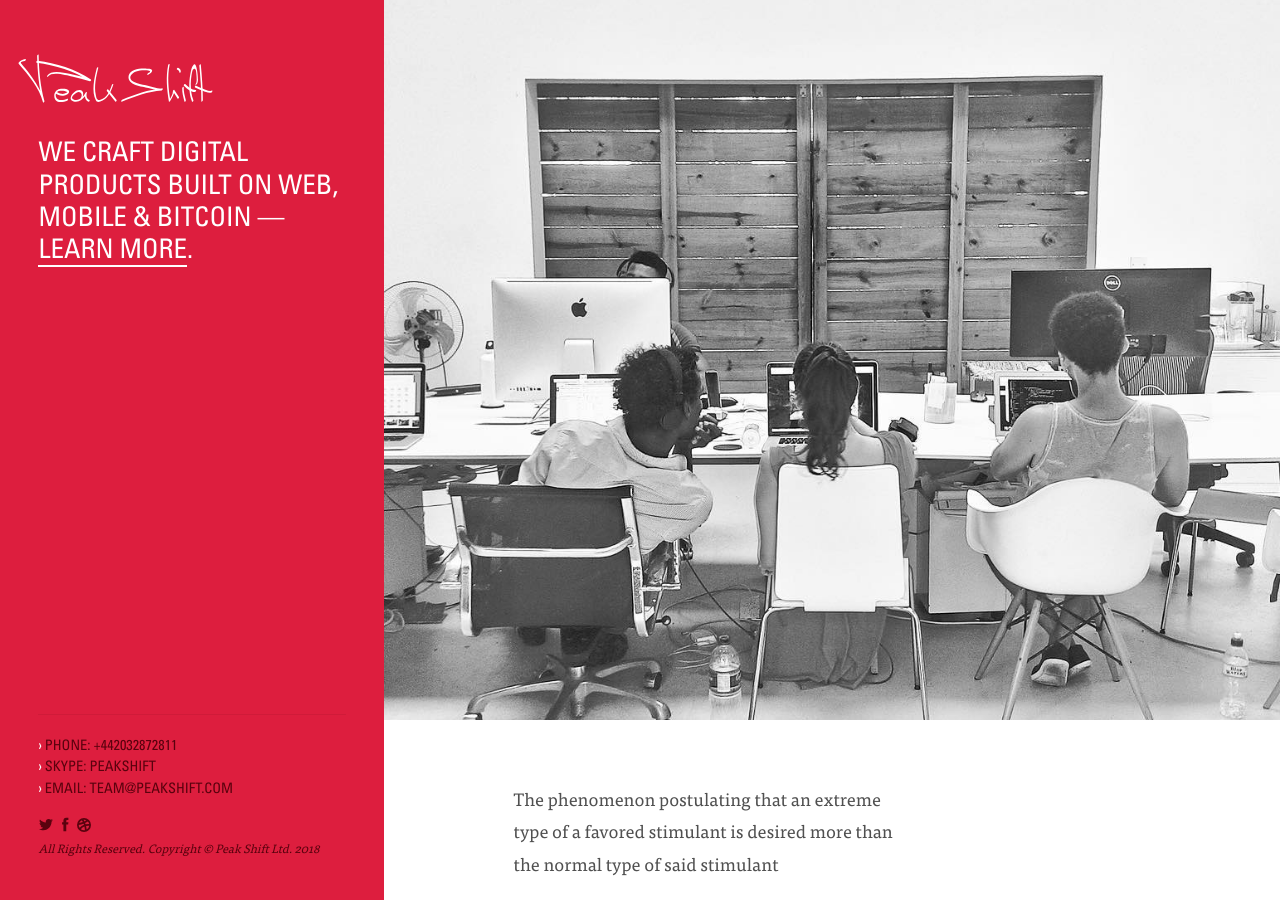
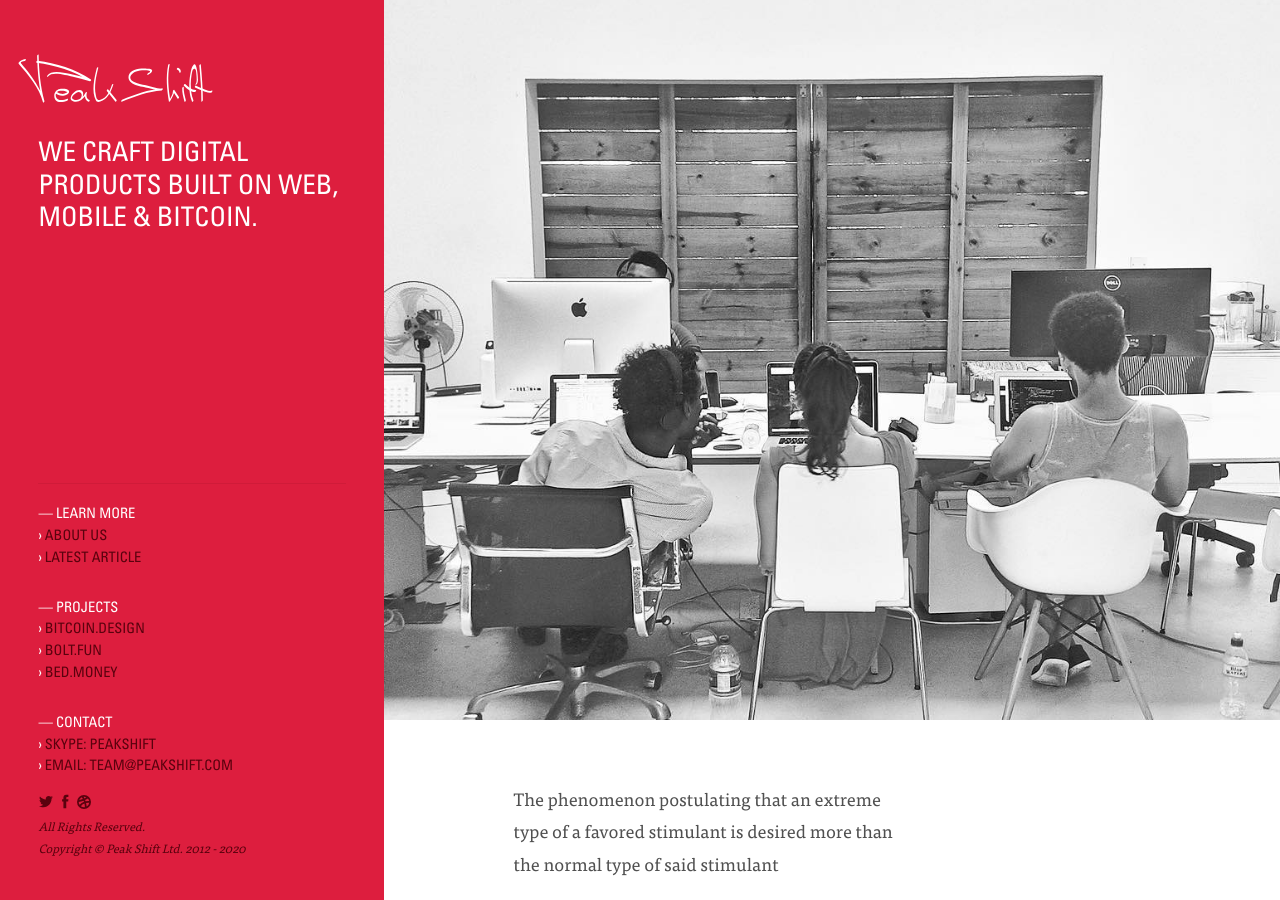
Before and after one commit to peakshift/peakshift-website, a Jekyll site: the page built from about.html, in a window 1280 px wide and 900 px high. Built offline with Jekyll 4.4.1, drawn with Linux system fonts in a browser that asks for light colours; nearby versions of some CDN libraries.

Commit message:
feat: add more nav links

```diff
--- a/_layouts/default.html
+++ b/_layouts/default.html
@@ -71,13 +71,20 @@
   <aside id="mainSide" class="column">
     <div class="padded">
       <div id="logo"><a href="/"><img src="/assets/i/logo.svg"></a></div>
-         <h2 id="portfolioLinks">We craft digital products built on web, mobile &amp; Bitcoin &mdash; <a href="/about">Learn more</a>.</h2>
+         <h2 id="portfolioLinks">We craft digital products built on web, mobile &amp; Bitcoin.</h2>
 
       <div class="contact-footer typeface-colour-secondary">
         <hr>
         <div class="columns">
           <ul class="heading-typeface">
-            <li><span class="typeface-colour-white">Projects </span></li>
+            <li><span class="typeface-colour-white">&mdash; Learn more </span></li>
+            <li><span class="typeface-colour-white">›</span> <a href="/about">About Us</a></li>
+            <li><span class="typeface-colour-white">›</span> <a href="{% post_url 2021-06-25-the-state-of-publishing %}">Latest Article</a></li>
+            </li>
+          </ul>
+
+          <ul class="heading-typeface">
+            <li><span class="typeface-colour-white">&mdash; Projects </span></li>
             <li><span class="typeface-colour-white">›</span> <a href="https://bitcoin.design">bitcoin.design</a></li>
             <li><span class="typeface-colour-white">›</span> <a href="https://bolt.fun">BOLT.FUN</a></li>
             <li><span class="typeface-colour-white">›</span> <a href="https://bed.money">BED.MONEY</a></li>
@@ -85,6 +92,7 @@
           </ul>
 
           <ul class="heading-typeface">
+            <li><span class="typeface-colour-white">&mdash; Contact </span></li>
             <li><span class="typeface-colour-white">›</span> SKYPE: <a href="skype:peakshift?chat">peakshift</a></li>
             <li><span class="typeface-colour-white">›</span> EMAIL: <a href="mailto:team@peakshift.com">team@peakshift.com</a>
             </li>
--- a/about.html
+++ b/about.html
@@ -1,101 +1,6 @@
-<!DOCTYPE html>
-<!--[if lt IE 7 ]> <html lang="en" class="no-js ie6"> <![endif]-->
-<!--[if IE 7 ]>    <html lang="en" class="no-js ie7"> <![endif]-->
-<!--[if IE 8 ]>    <html lang="en" class="no-js ie8"> <![endif]-->
-<!--[if IE 9 ]>    <html lang="en" class="no-js ie9"> <![endif]-->
-<!--[if (gt IE 9)|!(IE)]><!--><html lang="en" class="no-js"><!--<![endif]-->
-<head>
-
-
-<meta charset="utf-8">
-
-<!--[if IE]><![endif]-->
-
-<meta http-equiv="Expires" CONTENT="Tue, 01 Jan 2013 00:00:01 GMT">
-<meta http-equiv="X-UA-Compatible" content="IE=Edge,chrome=1">
-<meta http-equiv="imagetoolbar" content="no">
-<meta name="viewport" content="width=device-width, initial-scale=1, maximum-scale=1">
-<meta name="apple-mobile-web-app-capable" content="yes">
-
-<!-- META: seo -->
-
-<title>About | Peak Shift Ltd.</title>
-<meta name="description" content="We craft digital products built on web, mobile and bitcoin.">
-<meta name="keywords" content="web, mobile, development, design, bitcoin, marketing">
-<meta name="author" content="Peak Shift Inc.">
-<meta name="company" content="Peak Shift">
-<meta name="copyright" content="Copyright (c) 2012 Peak Shift Inc.">
-<meta name="revisit-after" content="3 days">
-
-<meta property="og:url" content="http://www.peakshift.com/about" />
-<meta property="og:type" content="website" />
-<meta property="og:title" content="Bitcoin Product Design &amp; Development Studio" />
-<meta property="og:image" content="" />
-<meta property="og:site_name" content="Peak Shift Ltd." />
-<meta property="og:description" content="We craft digital products built on web, mobile and bitcoin." />
-
-<meta name="twitter:card" content="photo" />
-<meta name="twitter:site" content="@peakshift" />
-<meta name="twitter:title" content="Bitcoin Product Design &amp; Development Studio">
-<meta name="twitter:image" content="">
-<meta name="twitter:image:width" content="1200" />
-<meta name="twitter:image:height" content="630" />
-
-<!-- The Styles -->
-<link href="assets/css/master.css?v=0004" rel="stylesheet" type="text/css">
-
-<!-- Global site tag (gtag.js) - Google Analytics -->
-<script async src="https://www.googletagmanager.com/gtag/js?id=UA-6502879-7"></script>
-<script>
-  window.dataLayer = window.dataLayer || [];
-  function gtag(){dataLayer.push(arguments);}
-  gtag('js', new Date());
-
-  gtag('config', 'UA-6502879-7');
-</script>
-<!-- End Google Analytics -->
-
-<!-- Google Tag Manager -->
-<script>(function(w,d,s,l,i){w[l]=w[l]||[];w[l].push({'gtm.start':
-new Date().getTime(),event:'gtm.js'});var f=d.getElementsByTagName(s)[0],
-j=d.createElement(s),dl=l!='dataLayer'?'&l='+l:'';j.async=true;j.src=
-'//www.googletagmanager.com/gtm.js?id='+i+dl;f.parentNode.insertBefore(j,f);
-})(window,document,'script','dataLayer','GTM-TPS5PB');</script>
-<!-- End Google Tag Manager -->
-
-</head>
-<body class="">
-
-<div id="wrapper">
-  <aside id="mainSide" class="column">
-    <div class="padded">
-      <div id="logo"><a href="/"><img src="/assets/i/logo.svg"></a></div>
-         <h2 id="portfolioLinks">We craft digital products built on web, mobile &amp; Bitcoin &mdash; <a href="/about">Learn more</a>.</h2>
-
-      <div class="contact-footer typeface-colour-secondary">
-        <hr>
-        <div class="columns">
-          <ul class="heading-typeface">
-            <li><span class="typeface-colour-white">›</span> PHONE: <a href="tel:+442032872811">+442032872811</a></li>
-            <li><span class="typeface-colour-white">›</span> SKYPE: <a href="skype:peakshift?chat">peakshift</a></li>
-            <li><span class="typeface-colour-white">›</span> EMAIL: <a href="mailto:team@peakshift.com">team@peakshift.com</a></li>
-          </ul>
-          <p class="typeface-colour-secondary rs small">
-            <a href="//twitter.com/peakshift">
-              <img src="/assets/icons/twitter.svg" width="16" height="16">
-            </a>
-            <a href="//facebook.com/peakshift">
-              <img src="/assets/icons/facebook.svg" width="16" height="16">
-            </a>
-            <a href="//dribbble.com/peakshift">
-              <img class="dribble" src="/assets/icons/dribbble.svg" width="16" height="14">
-            </a>
-          </p>
-        </div>
-        <p class="typeface-colour-secondary rs small"><small><em>All Rights Reserved. Copyright &copy; Peak Shift Ltd. 2018</em></small></p>
-      </div>
-    </div>
-  </aside>
+---
+layout: default
+---
 
   <section id="mainContent" class="column">
     <figure style="background-image:url('/assets/content/team.jpg');" class="cover-photo active"></figure>
@@ -142,10 +47,3 @@
       </div>
     </div>
   </section>
-
-<!-- Google Tag Manager -->
-<noscript><iframe src="//www.googletagmanager.com/ns.html?id=GTM-TPS5PB"
-height="0" width="0" style="display:none; visibility:hidden; "></iframe></noscript>
-<!-- End Google Tag Manager -->
-</body>
-</html>
```
